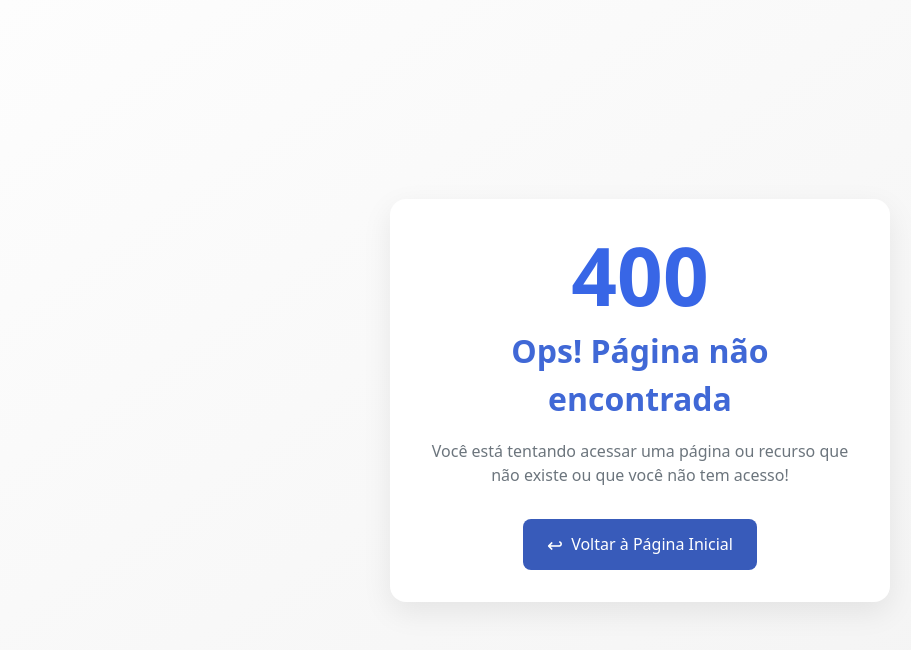
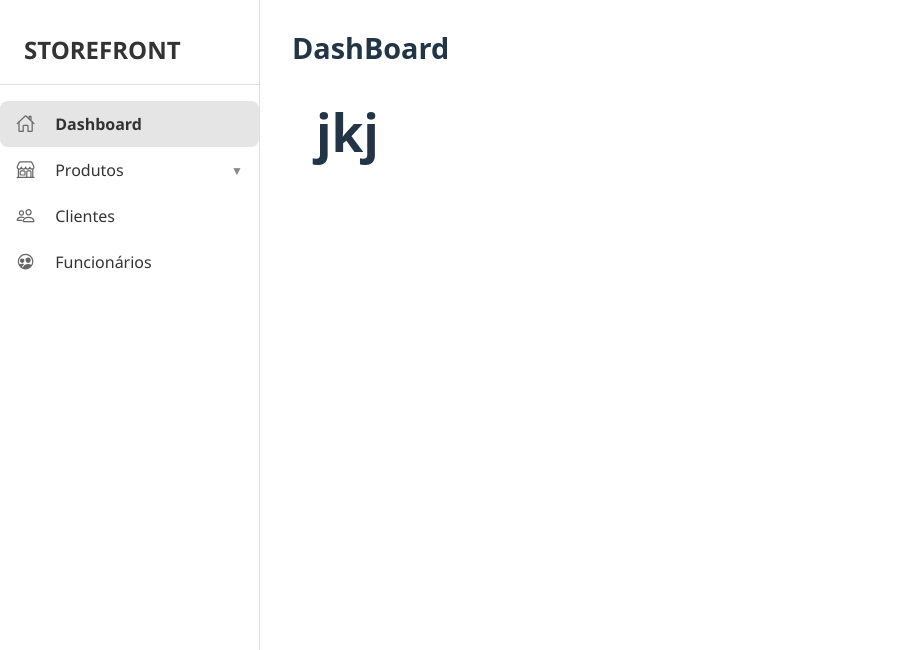
Before and after one commit to brunafeyh/store, a React (Vite) app: page /admin/dashboard in a window 1280 px wide. Shown: the top 650 px of the page, without its empty margins (0-911 px from the left). Built offline with nearby package versions, Linux system fonts and the light colour scheme.

Commit message:
feat: implement sidebar

```diff
--- /dev/null
+++ b/src/components/sidebar/Sidebar.module.scss
@@ -0,0 +1,114 @@
+.sidebar {
+    width: 260px;
+    min-height: 100vh;
+    background-color: #ffffff;
+    border-right: 1px solid #e0e0e0;
+    padding: 1rem 0;
+    display: flex;
+    flex-direction: column;
+    font-family: "Segoe UI", sans-serif;
+  }
+
+  .title {
+    font-size: 1.5rem;
+    font-weight: bold;
+    padding: 1rem 1.5rem;
+    cursor: pointer;
+    color: #333;
+    border-bottom: 1px solid #ddd;
+    margin-bottom: 1rem;
+  }
+
+  .menu {
+    list-style: none;
+    padding: 0;
+    margin: 0;
+  }
+
+  .menuItem {
+    display: flex;
+    flex-direction: column;
+    width: 100%;
+  }
+
+  .menuButton {
+    width: 100%;
+    display: flex;
+    align-items: center;
+    justify-content: space-between;
+    padding: 12px 16px;
+    background: none;
+    border: none;
+    cursor: pointer;
+    color: #333;
+    transition: background 0.2s ease;
+    font-size: 1rem;
+    font-weight: 500;
+  }
+
+  .menuButton:hover {
+    background-color: #f0f0f0;
+  }
+
+  .menuButton .label {
+    flex: 1;
+    text-align: left;
+    margin-left: 20px;
+  }
+
+  .menuButton .arrow {
+    margin-left: auto;
+    font-size: 0.75rem;
+    color: #888;
+  }
+
+  .menuButton .badge {
+    background-color: #ff6b6b;
+    color: white;
+    padding: 0 8px;
+    border-radius: 12px;
+    font-size: 0.75rem;
+    margin-left: 8px;
+  }
+
+  .icon {
+    display: flex;
+    align-items: center;
+    font-size: 1.2rem;
+    color: #666;
+  }
+
+  .active {
+    background-color: #e5e5e5;
+    font-weight: 600;
+  }
+
+  .submenu {
+    list-style: none;
+    padding: 0;
+    margin: 0;
+    padding-left: 2.5rem;
+  }
+
+  .submenu li {
+    margin: 0.25rem 0;
+  }
+
+  .submenu button {
+    background: none;
+    border: none;
+    padding: 8px 0;
+    color: #555;
+    width: 100%;
+    text-align: left;
+    cursor: pointer;
+  }
+
+  .submenu button:hover {
+    background-color: #f5f5f5;
+  }
+
+  .submenu button.active {
+    background-color: #dcdcdc;
+    font-weight: bold;
+  }
--- /dev/null
+++ b/src/components/sidebar/index.tsx
@@ -0,0 +1,88 @@
+import { FC, JSX, useState } from "react";
+import styles from "./Sidebar.module.scss";
+import { useLocation, useNavigate } from "react-router-dom";
+
+type SidebarItem = {
+  icon?: JSX.Element;
+  label: string;
+  route?: string;
+  badge?: number;
+  children?: { label: string; route: string }[];
+};
+
+type SidebarProps = {
+  menuItems: SidebarItem[];
+};
+
+const Sidebar: FC<SidebarProps> = ({ menuItems }) => {
+  const [activeMenu, setActiveMenu] = useState<string | null>(null);
+  const location = useLocation();
+  const navigate = useNavigate();
+
+  const toggleMenu = (label: string) => {
+    setActiveMenu((prev) => (prev === label ? null : label));
+  };
+
+  return (
+    <div className={styles.sidebar}>
+      <div className={styles.title} onClick={() => navigate("/")}>
+        STOREFRONT
+      </div>
+
+      <ul className={styles.menu}>
+        {menuItems.map((item) => {
+          const isActiveParent =
+            location.pathname === item.route ||
+            item.children?.some((child) => location.pathname === child.route);
+
+          return (
+            <li key={item.label} className={styles.menuItem}>
+              <button
+                className={`${styles.menuButton} ${
+                  isActiveParent ? styles.active : ""
+                }`}
+                onClick={() => {
+                  if (item.children) {
+                    toggleMenu(item.label);
+                  } else if (item.route) {
+                    navigate(item.route);
+                  }
+                }}
+              >
+                <span className={styles.icon}>{item.icon}</span>
+                <span className={styles.label}>{item.label}</span>
+                {item.children && (
+                  <span className={styles.arrow}>
+                    {activeMenu === item.label ? "▲" : "▼"}
+                  </span>
+                )}
+                {item.badge && <span className={styles.badge}>{item.badge}</span>}
+              </button>
+
+              {item.children && activeMenu === item.label && (
+                <ul className={styles.submenu}>
+                  {item.children.map((child) => {
+                    const isActiveChild = location.pathname === child.route;
+
+                    return (
+                      <li key={child.label}>
+                        <button
+                          className={`${isActiveChild ? styles.active : ""}`}
+                          onClick={() => navigate(child.route)}
+                        >
+                          {child.label}
+                        </button>
+                      </li>
+                    );
+                  })}
+                </ul>
+              )}
+            </li>
+          );
+        })}
+      </ul>
+    </div>
+  );
+};
+
+export default Sidebar;
--- /dev/null
+++ b/src/layout/PageAdminLayout.module.scss
@@ -0,0 +1,28 @@
+.pageLayout {
+  display: flex;
+  flex-direction: column;
+  height: 100vh;
+  background-color: #f9f9f9;
+}
+
+.contentWrapper {
+  display: flex;
+  flex: 1;
+}
+
+.mainContent {
+  flex: 1;
+  padding: 2rem;
+  background-color: #fff;
+  overflow-y: auto;
+}
+
+.pageTitle {
+  font-size: 1.8rem;
+  font-weight: 600;
+  margin-bottom: 1rem;
+}
+
+.pageBody {
+  padding: 1.5rem;
+}
--- /dev/null
+++ b/src/layout/page-admin-layout.tsx
@@ -0,0 +1,52 @@
+import { FC, PropsWithChildren, ReactNode } from 'react'
+import styles from './PageAdminLayout.module.scss'
+import { IoHomeOutline, IoPeopleCircleOutline, IoPeopleOutline, IoStorefrontOutline } from 'react-icons/io5'
+import Sidebar from '../components/sidebar'
+
+interface Props {
+  title: string
+  children: ReactNode
+}
+const menuItems = [
+  {
+    icon: <IoHomeOutline />,
+    label: "Dashboard",
+    route: "/admin/dashboard"
+  },
+  {
+    icon: <IoStorefrontOutline />,
+    label: "Produtos",
+    children: [
+      { label: "Categorias", route: "/admin/produtos/categorias" },
+      { label: "Marcas", route: "/admin/produtos/marcas" },
+      { label: "Itens", route: "/admin/produtos/itens" },
+      { label: "Estoque", route: "/admin/produtos/estoque" },
+    ],
+  },
+  {
+    icon: <IoPeopleOutline />,
+    label: "Clientes",
+    route: "/admin/clientes"
+  },
+  {
+    icon: <IoPeopleCircleOutline />,
+    label: "Funcionários",
+    route: "/admin/funcionarios"
+  }
+];
+
+const PageAdminLayout: FC<PropsWithChildren<Props>> = ({ title, children }) => {
+  return (
+    <div className={styles.pageLayout}>
+      <div className={styles.contentWrapper}>
+        <Sidebar menuItems={menuItems} />
+        <main className={styles.mainContent}>
+          <h1 className={styles.pageTitle}>{title}</h1>
+          <div className={styles.pageBody}>{children}</div>
+        </main>
+      </div>
+    </div>
+  )
+}
+
+export default PageAdminLayout
--- a/src/pages/admin/home/index.tsx
+++ b/src/pages/admin/home/index.tsx
@@ -1,10 +1,9 @@
-import { FC } from "react"
-import Header from "../../../components/header"
+import PageAdminLayout from "../../../layout/page-admin-layout";
 
-export const AdminHome:FC = () =>{
-    return (
-        <div>
-        <Header/>
-      </div>
-    )
+export const AdminHome = () => {
+  return(
+    <PageAdminLayout title= 'DashBoard'>
+      <h1>jkj</h1>
+    </PageAdminLayout>
+  )
 }
--- a/src/routes.tsx
+++ b/src/routes.tsx
@@ -27,6 +27,11 @@ export const router = createBrowserRouter([
 			},
 
 			{
+				path: '/admin/dashboard',
+				element: <AdminHome/>,
+			},
+
+			{
 				path: '*',
 				element: <ErrorPage code={400} title="Ops! Página não encontrada" />,
 			},
```
